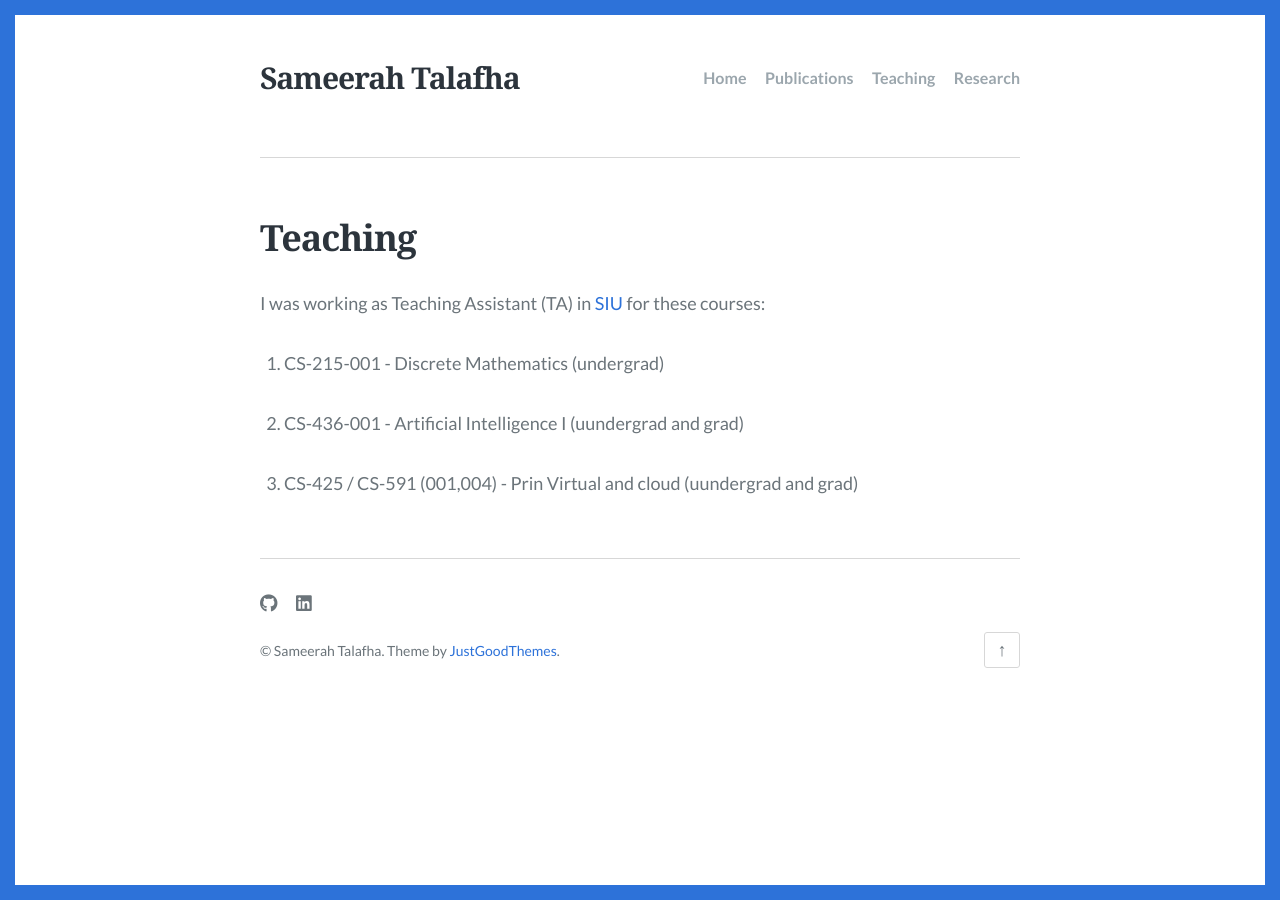
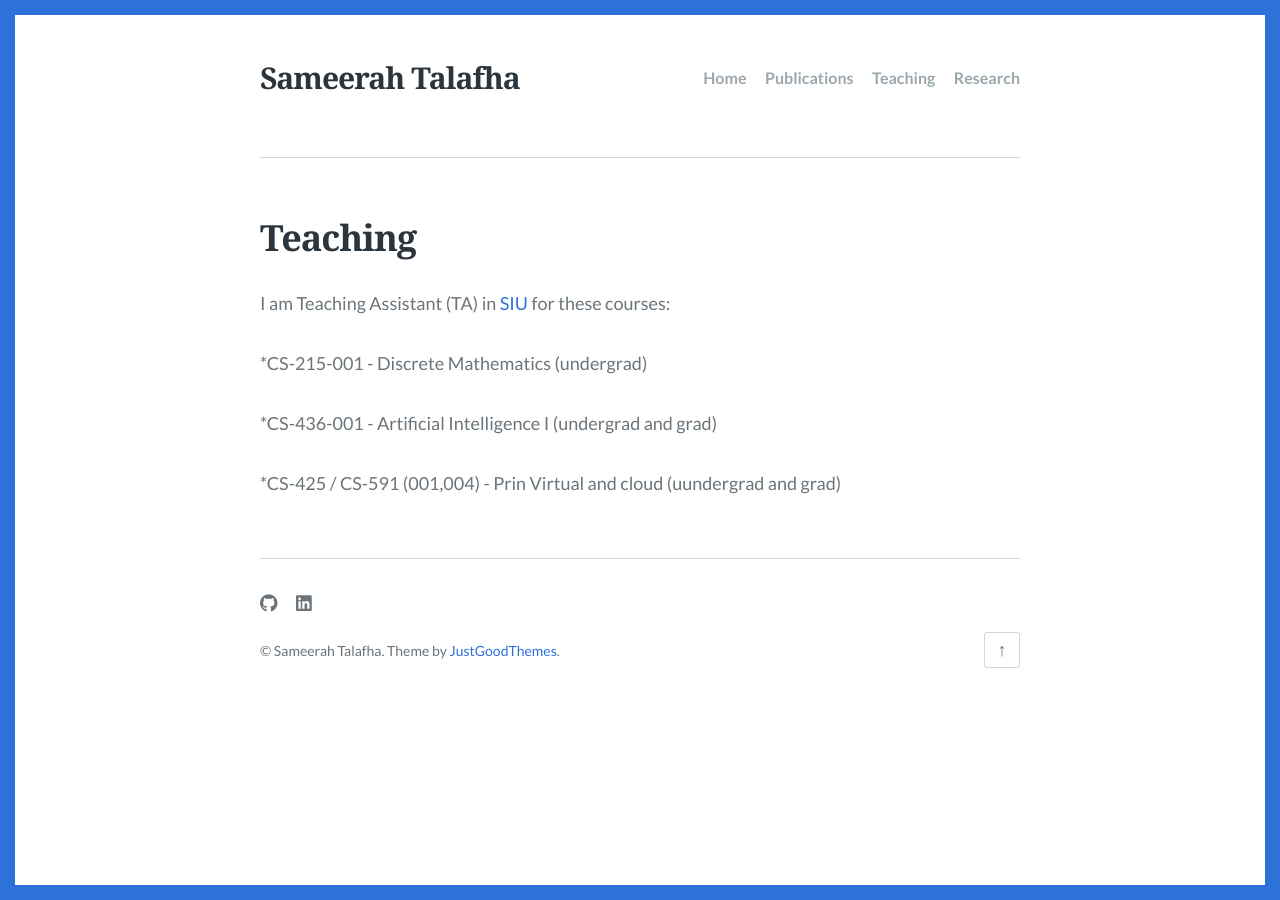
Before and after one commit to Meera-M-T/meeram.github.io, a Jekyll site: the page built from teaching.md, in a window 1280 px wide. Built offline with Jekyll 4.4.1, drawn with Linux system fonts in a browser that asks for light colours; some web fonts are replaced.

Commit message:
Initial commit

```diff
--- a/teaching.md
+++ b/teaching.md
@@ -5,10 +5,10 @@ description: An optional about page for Scriptor Jekyll theme
 feature_image:
 ---
 
-I was working as  Teaching Assistant (TA)  in [SIU](https://www.siu.edu){:target="_blank"} for these courses:
+I am Teaching Assistant (TA)  in [SIU](https://www.siu.edu){:target="_blank"} for these courses:
 
-1. CS-215-001 - Discrete Mathematics (undergrad)
+*CS-215-001 - Discrete Mathematics (undergrad)
 
-2. CS-436-001 - Artificial Intelligence I (uundergrad and grad)
+*CS-436-001 - Artificial Intelligence I (undergrad and grad)
 
-3. CS-425 / CS-591 (001,004) - Prin Virtual and cloud (uundergrad and grad)
+*CS-425 / CS-591 (001,004) - Prin Virtual and cloud (uundergrad and grad)
```
Also changed, not shown: 1 other file.
